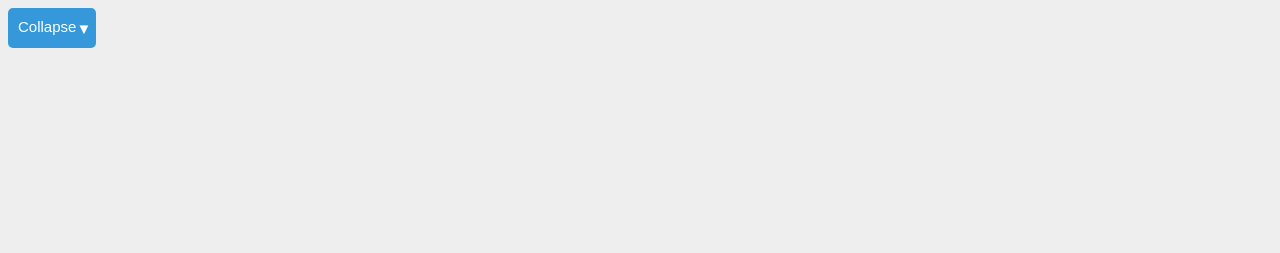
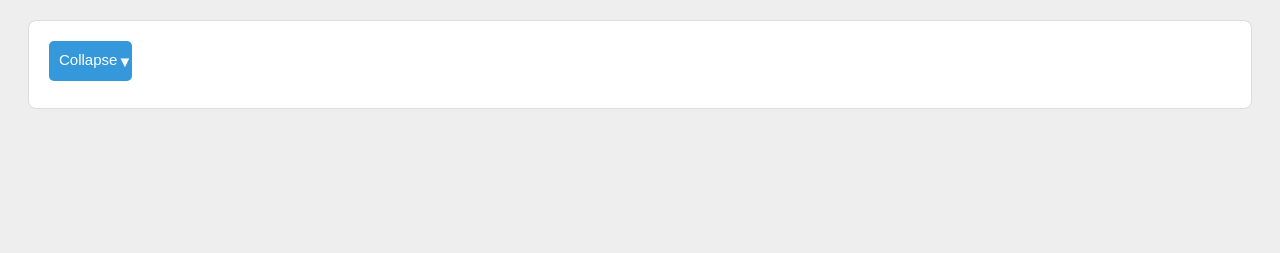
Before and after one commit to VadimGrigoriev/collapse, a website built with webpack: page src/index.html in a window 1280 px wide. Built offline with nearby package versions, Linux system fonts and the light colour scheme.

Commit message:
update style.css

```diff
--- a/src/css/style.css
+++ b/src/css/style.css
@@ -1,13 +1,14 @@
 body {
     font-family: Helvetica, sans-serif;
     background-color: rgb(238, 238, 238);
-};
+}
 
 .container {
     background-color: white;
     margin: 20px;
+    padding: 20px;
     border: 1px solid #ddd;
-    border-radius: 4px;
+    border-radius: 8px;
     overflow: hidden;
 }
 
@@ -24,11 +25,12 @@
     border-radius: 5px;
     font-size: 15px;
     transition: background-color 0.3s ease;
-};
+}
 
 .collapse:hover {
     background-color: #2980b9;
 }
+
 .collapse-icon {
     width: 20px;
     height: 20px;
@@ -50,5 +52,7 @@
 }
 
 .content-text {
-    margin: 18px;
+    border: 1px solid #ddd;
+    border-radius: 5px;
+    padding: 10px;
 }
```
Also changed, not shown: src/index.html (+0 -1 lines).
